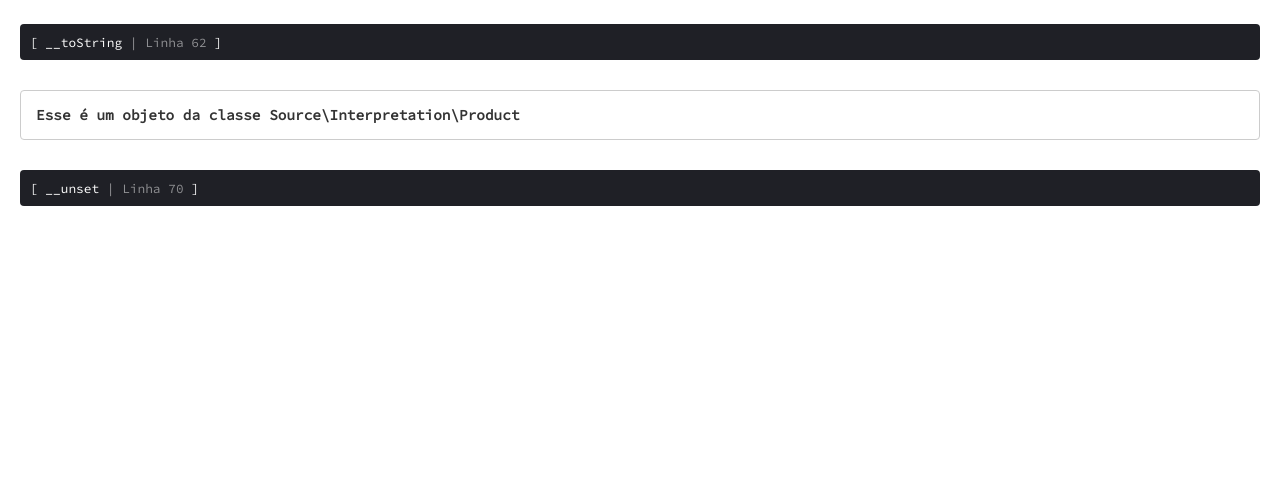
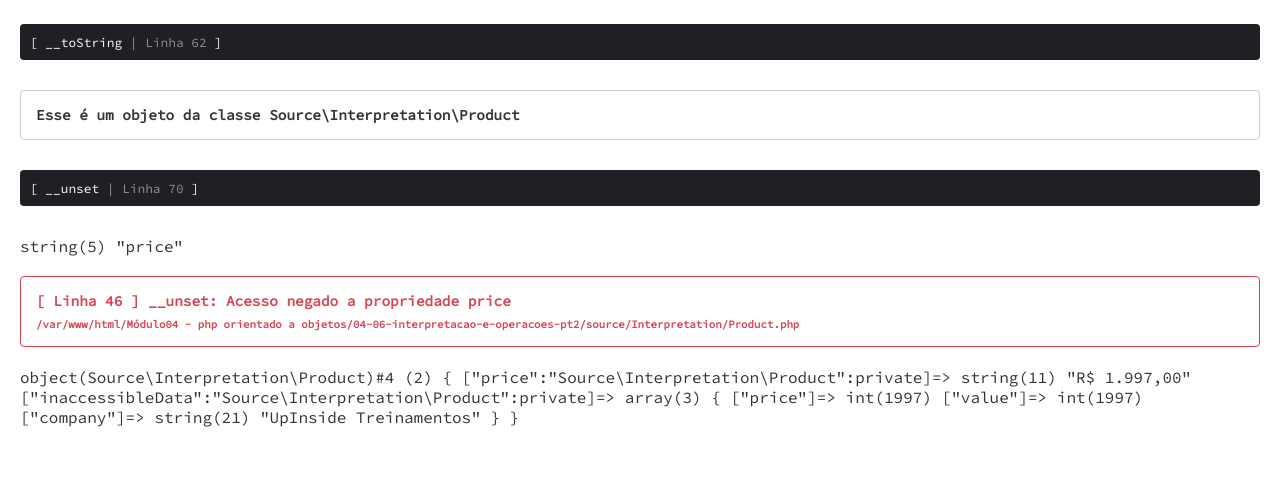
Before and after one commit to robsonvleite/FullStackPhpDeveloper, a PHP site: page / in a window 1280 px wide. Shown: the part 1258-1735 px from the top of the page. Before the commit the page ends 1464 px from the top, so only its background shows below. Run offline with PHP 8.4, Linux system fonts and the light colour scheme.

Commit message:
Módulo04 - Interpretação e operações pt2(__unset)

```diff
--- a/Módulo04 - php orientado a objetos/04-06-interpretacao-e-operacoes-pt2/index.php
+++ b/Módulo04 - php orientado a objetos/04-06-interpretacao-e-operacoes-pt2/index.php
@@ -68,3 +68,7 @@ echo $fsphp;
  * http://php.net/manual/pt_BR/language.oop5.overloading.php#object.unset
  */
 fullStackPHPClassSession("__unset", __LINE__);
+
+unset($fsphp->name, $fsphp->price);
+
+var_dump($fsphp);
--- a/Módulo04 - php orientado a objetos/04-06-interpretacao-e-operacoes-pt2/source/Interpretation/Product.php
+++ b/Módulo04 - php orientado a objetos/04-06-interpretacao-e-operacoes-pt2/source/Interpretation/Product.php
@@ -39,6 +39,13 @@ class Product
         return "<p class='trigger'>Esse é um objeto da classe " . __CLASS__ . "</p>";
     }
 
+    public function __unset($name)
+    {
+        var_Dump($name);
+
+        trigger_error(__FUNCTION__ . ": Acesso negado a propriedade {$name}", E_USER_ERROR);
+    }
+
     public function handler($name, $price)
     {
         $this->name = $name;
```
